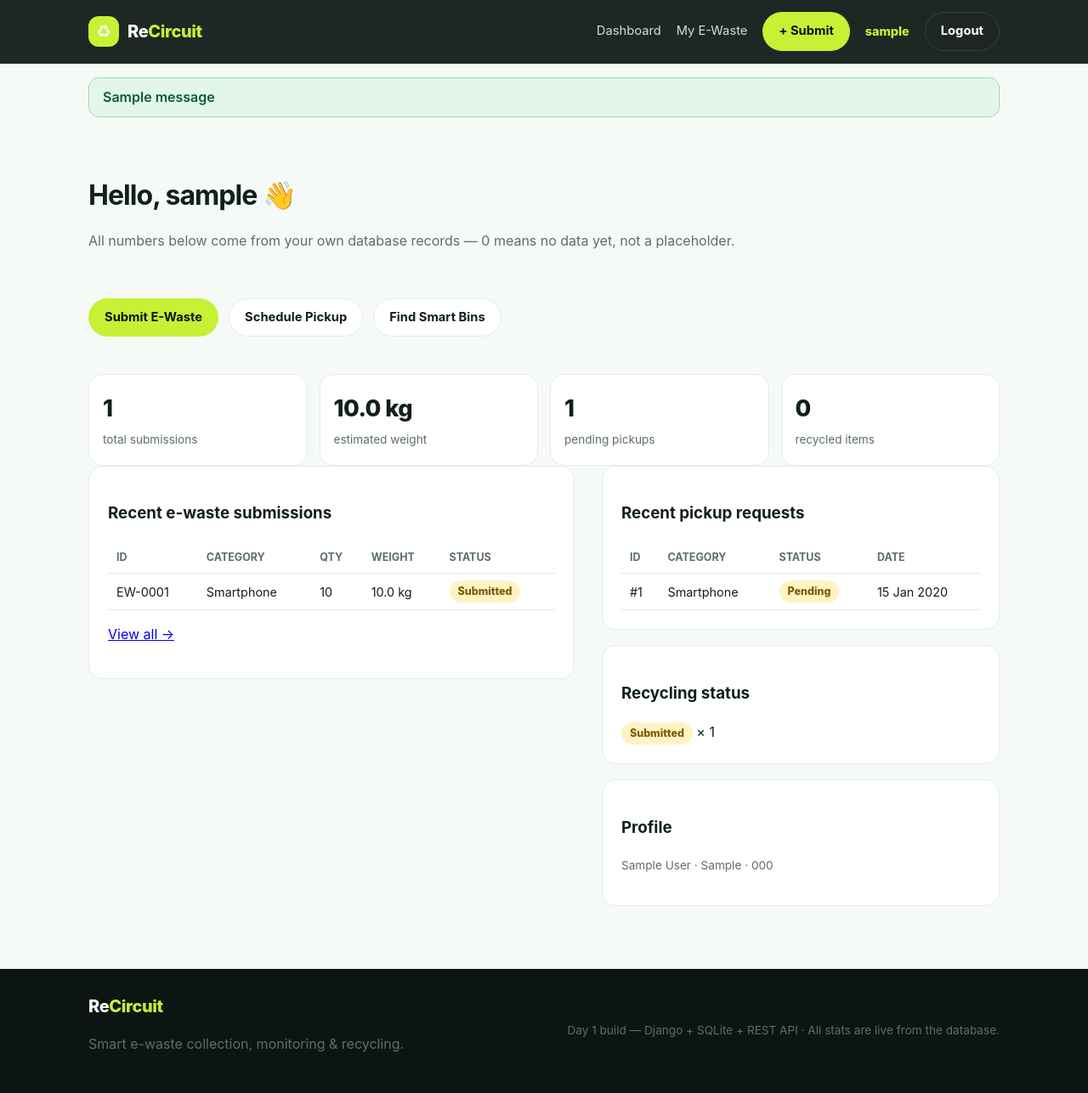
After one commit to suryansh-cse/ReCircuit, a Django app: page /dashboard/ in a window 1280 px wide. The commit adds this page. Shown: the whole page at 85% size. Run offline with Django 5.2, Linux system fonts and the light colour scheme; a user stored in the database is signed in; tables that the repository leaves empty hold one stand-in row (values such as "Sample post"); one stand-in notice (Sample message) is shown.

Commit message:
Day 2: auth, dashboard, e-waste submission (owner-only, real DB data)

```diff
--- a/core/admin.py
+++ b/core/admin.py
@@ -8,8 +8,8 @@ from waste.models import Collection, EwasteSubmission, PickupRequest, RecyclingR
 
 @admin.register(Profile)
 class ProfileAdmin(admin.ModelAdmin):
-    list_display = ('user', 'phone', 'created_at')
-    search_fields = ('user__username', 'phone')
+    list_display = ('user', 'full_name', 'city', 'phone', 'created_at')
+    search_fields = ('user__username', 'full_name', 'phone', 'city')
 
 
 @admin.register(SmartBin)
--- a/core/urls.py
+++ b/core/urls.py
@@ -1,8 +1,16 @@
-"""Core page routes."""
+"""Core page routes (Day 1 landing + Day 2 auth/dashboard/submissions)."""
 from django.urls import path
 
 from . import views
 
 urlpatterns = [
     path('', views.landing, name='landing'),
+    path('register/', views.register_view, name='register'),
+    path('login/', views.login_view, name='login'),
+    path('logout/', views.logout_view, name='logout'),
+    path('dashboard/', views.dashboard, name='dashboard'),
+    path('submit/', views.submit_ewaste, name='submit-ewaste'),
+    path('my-ewaste/', views.my_ewaste, name='my-ewaste'),
+    path('schedule-pickup/', views.schedule_pickup_placeholder, name='schedule-pickup'),
+    path('find-bins/', views.find_bins_placeholder, name='find-bins'),
 ]
--- a/core/views.py
+++ b/core/views.py
@@ -1,7 +1,149 @@
-"""Core pages (Day 1: landing only; auth + dashboards come Day 2)."""
-from django.shortcuts import render
+"""Core pages: landing (Day 1) + auth/dashboard/submissions (Day 2)."""
+from django.contrib import messages
+from django.contrib.auth import authenticate, login, logout
+from django.contrib.auth.decorators import login_required
+from django.contrib.auth.forms import AuthenticationForm
+from django.db.models import Count, Sum
+from django.shortcuts import redirect, render
+
+from core.models import Profile
+from waste.models import EwasteSubmission, PickupRequest
+
+from .forms import EwasteSubmissionForm, ProfileForm, RegisterForm
 
 
 def landing(request):
     """Public landing page — stats are loaded live via /api/dashboard/stats/."""
     return render(request, 'core/landing.html')
+
+
+# ---------- Auth ----------
+
+def register_view(request):
+    """Create a real User (hashed password) + Profile, then log them in."""
+    if request.user.is_authenticated:
+        return redirect('dashboard')
+    if request.method == 'POST':
+        form = RegisterForm(request.POST)
+        profile_form = ProfileForm(request.POST)
+        if form.is_valid() and profile_form.is_valid():
+            user = form.save()  # password hashed by UserCreationForm
+            Profile.objects.create(
+                user=user,
+                full_name=profile_form.cleaned_data['full_name'].strip(),
+                phone=profile_form.cleaned_data['phone'].strip(),
+                address=profile_form.cleaned_data['address'].strip(),
+                city=profile_form.cleaned_data['city'].strip(),
+            )
+            login(request, user)
+            messages.success(request, f'Welcome to ReCircuit, {user.username}!')
+            return redirect('dashboard')
+    else:
+        form = RegisterForm()
+        profile_form = ProfileForm()
+    return render(
+        request, 'core/register.html', {'form': form, 'profile_form': profile_form}
+    )
+
+
+def login_view(request):
+    """Log in with username + password. Honors ?next= for protected pages."""
+    if request.user.is_authenticated:
+        return redirect('dashboard')
+    if request.method == 'POST':
+        form = AuthenticationForm(request, data=request.POST)
+        if form.is_valid():
+            user = form.get_user()
+            login(request, user)
+            # Ensure a profile exists for users created via admin/createsuperuser.
+            Profile.objects.get_or_create(user=user)
+            messages.success(request, f'Welcome back, {user.username}!')
+            return redirect(request.POST.get('next') or request.GET.get('next') or 'dashboard')
+    else:
+        form = AuthenticationForm()
+    return render(request, 'core/login.html', {'form': form})
+
+
+def logout_view(request):
+    """Log out (GET or POST for student simplicity) and return home."""
+    if request.user.is_authenticated:
+        logout(request)
+        messages.info(request, 'You have been logged out.')
+    return redirect('landing')
+
+
+# ---------- Protected user side ----------
+
+@login_required
+def dashboard(request):
+    """User dashboard — every number comes from this user's own DB rows."""
+    Profile.objects.get_or_create(user=request.user)
+    submissions = EwasteSubmission.objects.filter(user=request.user)
+    pickups = PickupRequest.objects.filter(user=request.user)
+
+    total_submissions = submissions.count()
+    total_weight = submissions.aggregate(total=Sum('estimated_weight'))['total'] or 0.0
+    pending_pickups = pickups.filter(status='pending').count()
+    recycled_items = submissions.filter(status='recycled').count()
+
+    status_breakdown = list(
+        submissions.values('status').annotate(count=Count('id')).order_by('status')
+    )
+    recent_submissions = submissions.order_by('-created_at')[:5]
+    recent_pickups = pickups.order_by('-created_at')[:5]
+
+    return render(request, 'core/dashboard.html', {
+        'total_submissions': total_submissions,
+        'total_weight': round(total_weight, 2),
+        'pending_pickups': pending_pickups,
+        'recycled_items': recycled_items,
+        'status_breakdown': status_breakdown,
+        'recent_submissions': recent_submissions,
+        'recent_pickups': recent_pickups,
+        'profile': request.user.profile,
+    })
+
+
+@login_required
+def submit_ewaste(request):
+    """Save a real EwasteSubmission row owned by request.user."""
+    if request.method == 'POST':
+        form = EwasteSubmissionForm(request.POST)
+        if form.is_valid():
+            submission = form.save(commit=False)
+            submission.user = request.user  # never trust client for ownership
+            submission.status = EwasteSubmission.Status.SUBMITTED
+            submission.save()
+            messages.success(
+                request,
+                f'E-waste submitted! ID EW-{submission.pk:04d} ({submission.get_category_display()}).',
+            )
+            return redirect('my-ewaste')
+    else:
+        form = EwasteSubmissionForm()
+    return render(request, 'core/submit.html', {'form': form})
+
+
+@login_required
+def my_ewaste(request):
+    """Owner-only list — users can never see another user's rows."""
+    submissions = EwasteSubmission.objects.filter(user=request.user).order_by('-created_at')
+    return render(request, 'core/my_ewaste.html', {'submissions': submissions})
+
+
+@login_required
+def schedule_pickup_placeholder(request):
+    """Real route so dashboard buttons work; full pickup system lands Day 3."""
+    return render(request, 'core/placeholder.html', {
+        'title': 'Schedule Pickup',
+        'message': 'Doorstep pickup requests open on Day 3. Your submissions above are already saved and will be linkable to a pickup then.',
+    })
+
+
+@login_required
+def find_bins_placeholder(request):
+    """Real route so dashboard buttons work; smart-bin map lands Day 4/7."""
+    return render(request, 'core/placeholder.html', {
+        'title': 'Find Smart Bins',
+        'message': 'The live smart-bin map opens on Day 4. Your dashboard stats already reflect real bin data via /api/dashboard/stats/.',
+    })
--- a/static/css/style.css
+++ b/static/css/style.css
@@ -101,6 +101,37 @@ code { background: #0f1f18; color: #c6f135; padding: 2px 8px; border-radius: 8px
 .footer-inner { display: flex; justify-content: space-between; gap: 20px; align-items: center; flex-wrap: wrap; }
 .footer .brand-text { color: #fff; }
 
+/* DAY 2 — auth, dashboard, forms, tables (appended, Day 1 untouched) */
+.narrow { max-width: 560px; }
+.card { background: #fff; border: 1px solid var(--line); border-radius: var(--radius); padding: 22px; margin-bottom: 18px; }
+.form label { display: block; font-weight: 700; font-size: 0.9rem; margin: 12px 0 4px; }
+.input, .form input, .form select, .form textarea { width: 100%; padding: 10px 12px; border: 1px solid var(--line); border-radius: 10px; font-size: 0.95rem; font-family: inherit; background: #fbfdfb; }
+.input:focus, .form input:focus, .form select:focus, .form textarea:focus { outline: 2px solid var(--accent); border-color: var(--primary); }
+.btn-block { width: 100%; margin-top: 16px; }
+.form-sub { margin: 20px 0 4px; font-size: 1rem; }
+.form-errors, .field-error { background: #fdecec; border: 1px solid #f3b8b8; color: #8f1d1d; border-radius: 10px; padding: 8px 12px; margin: 8px 0; font-size: 0.85rem; }
+.field-error ul, .form-errors ul { margin: 0; padding-left: 18px; }
+.flash-wrap { padding-top: 16px; }
+.flash { border-radius: 12px; padding: 10px 16px; margin-bottom: 10px; font-weight: 600; }
+.flash-success { background: #e3f6ec; border: 1px solid #9adbb5; color: #0b5c36; }
+.flash-info { background: #e8f1fd; border: 1px solid #a9c6f2; color: #1d3f8f; }
+.flash-error, .flash-danger { background: #fdecec; border: 1px solid #f3b8b8; color: #8f1d1d; }
+.nav-user { color: var(--accent); font-weight: 800; font-size: 0.9rem; }
+.dash-head { display: flex; justify-content: space-between; align-items: flex-start; gap: 16px; flex-wrap: wrap; margin-bottom: 18px; }
+.dash-head h2 { margin: 0; }
+.stat-grid.four { grid-template-columns: repeat(4, 1fr); }
+.dash-cols { align-items: start; }
+.table { width: 100%; border-collapse: collapse; font-size: 0.9rem; }
+.table th, .table td { text-align: left; padding: 8px 10px; border-bottom: 1px solid var(--line); }
+.table th { color: var(--muted); font-size: 0.78rem; text-transform: uppercase; }
+.status { display: inline-block; padding: 3px 10px; border-radius: 999px; font-size: 0.78rem; font-weight: 800; }
+.status-submitted, .status-pending { background: #fff3c4; color: #7a5c00; }
+.status-collected, .status-assigned { background: #e8f1fd; color: #1d3f8f; }
+.status-processing, .status-in_transit { background: #f0e6fd; color: #5b21b6; }
+.status-recycled { background: #e3f6ec; color: #0b5c36; }
+.empty { background: #f2f7f3; border: 1px dashed var(--line); border-radius: 12px; padding: 18px; color: var(--muted); }
+.status-list { list-style: none; padding: 0; margin: 0; display: flex; flex-direction: column; gap: 8px; }
+
 /* RESPONSIVE */
 @media (max-width: 900px) {
   .hero-grid, .two-col { grid-template-columns: 1fr; }
--- a/templates/base.html
+++ b/templates/base.html
@@ -18,15 +18,30 @@
         <span class="brand-tag">Track. Collect. Recycle.</span>
       </a>
       <nav class="nav-links">
-        <a href="#how">How it works</a>
-        <a href="#why">Why e-waste</a>
-        <a href="#bins">Smart bins</a>
-        <a href="#stats">Live impact</a>
-        <a href="/admin/" class="btn btn-ghost">Admin</a>
-        <a href="#cta" class="btn btn-primary">Get started</a>
+        {% if user.is_authenticated %}
+          <a href="{% url 'dashboard' %}">Dashboard</a>
+          <a href="{% url 'my-ewaste' %}">My E-Waste</a>
+          <a href="{% url 'submit-ewaste' %}" class="btn btn-primary">+ Submit</a>
+          <span class="nav-user">{{ user.username }}</span>
+          <a href="{% url 'logout' %}" class="btn btn-ghost">Logout</a>
+        {% else %}
+          <a href="{% url 'landing' %}#how">How it works</a>
+          <a href="{% url 'landing' %}#bins">Smart bins</a>
+          <a href="{% url 'landing' %}#stats">Live impact</a>
+          <a href="{% url 'login' %}">Login</a>
+          <a href="{% url 'register' %}" class="btn btn-primary">Get started</a>
+        {% endif %}
       </nav>
     </div>
   </header>
+
+  {% if messages %}
+  <div class="container flash-wrap">
+    {% for message in messages %}
+      <div class="flash flash-{{ message.tags|default:'info' }}">{{ message }}</div>
+    {% endfor %}
+  </div>
+  {% endif %}
 
   <main>
     {% block content %}{% endblock %}
--- /dev/null
+++ b/templates/core/dashboard.html
@@ -0,0 +1,80 @@
+{% extends "base.html" %}
+{% block title %}Dashboard — ReCircuit{% endblock %}
+{% block content %}
+<section class="section">
+  <div class="container">
+    <div class="dash-head">
+      <div>
+        <h2>Hello, {{ user.username }} 👋</h2>
+        <p class="muted">All numbers below come from your own database records — 0 means no data yet, not a placeholder.</p>
+      </div>
+      <div class="hero-actions">
+        <a href="{% url 'submit-ewaste' %}" class="btn btn-primary">Submit E-Waste</a>
+        <a href="{% url 'schedule-pickup' %}" class="btn btn-outline">Schedule Pickup</a>
+        <a href="{% url 'find-bins' %}" class="btn btn-outline">Find Smart Bins</a>
+      </div>
+    </div>
+
+    <div class="stat-grid four">
+      <div class="stat"><span class="stat-value">{{ total_submissions }}</span><span class="stat-label">total submissions</span></div>
+      <div class="stat"><span class="stat-value">{{ total_weight }} kg</span><span class="stat-label">estimated weight</span></div>
+      <div class="stat"><span class="stat-value">{{ pending_pickups }}</span><span class="stat-label">pending pickups</span></div>
+      <div class="stat"><span class="stat-value">{{ recycled_items }}</span><span class="stat-label">recycled items</span></div>
+    </div>
+
+    <div class="two-col dash-cols">
+      <div class="card">
+        <h3>Recent e-waste submissions</h3>
+        {% if recent_submissions %}
+        <table class="table">
+          <tr><th>ID</th><th>Category</th><th>Qty</th><th>Weight</th><th>Status</th></tr>
+          {% for s in recent_submissions %}
+          <tr>
+            <td>EW-{{ s.pk|stringformat:"04d" }}</td>
+            <td>{{ s.get_category_display }}</td>
+            <td>{{ s.quantity }}</td>
+            <td>{{ s.estimated_weight }} kg</td>
+            <td><span class="status status-{{ s.status }}">{{ s.get_status_display }}</span></td>
+          </tr>
+          {% endfor %}
+        </table>
+        <p><a href="{% url 'my-ewaste' %}">View all →</a></p>
+        {% else %}
+        <div class="empty">No submissions yet. <a href="{% url 'submit-ewaste' %}">Submit your first e-waste</a>.</div>
+        {% endif %}
+      </div>
+      <div>
+        <div class="card">
+          <h3>Recent pickup requests</h3>
+          {% if recent_pickups %}
+          <table class="table">
+            <tr><th>ID</th><th>Category</th><th>Status</th><th>Date</th></tr>
+            {% for p in recent_pickups %}
+            <tr><td>#{{ p.pk }}</td><td>{{ p.get_category_display }}</td><td><span class="status status-{{ p.status }}">{{ p.get_status_display }}</span></td><td>{{ p.created_at|date:"d M Y" }}</td></tr>
+            {% endfor %}
+          </table>
+          {% else %}
+          <div class="empty">No pickups yet. Pickup requests open on Day 3.</div>
+          {% endif %}
+        </div>
+        <div class="card">
+          <h3>Recycling status</h3>
+          {% if status_breakdown %}
+          <ul class="status-list">
+            {% for row in status_breakdown %}
+            <li><span class="status status-{{ row.status }}">{{ row.status|title }}</span> × {{ row.count }}</li>
+            {% endfor %}
+          </ul>
+          {% else %}
+          <div class="empty">Nothing in the recycling pipeline yet.</div>
+          {% endif %}
+        </div>
+        <div class="card">
+          <h3>Profile</h3>
+          <p class="muted small">{{ profile.full_name|default:user.username }}{% if profile.city %} · {{ profile.city }}{% endif %}{% if profile.phone %} · {{ profile.phone }}{% endif %}</p>
+        </div>
+      </div>
+    </div>
+  </div>
+</section>
+{% endblock %}
```
Also changed, not shown: templates/core/login.html (added, +19 -0 lines), templates/core/my_ewaste.html (added, +32 -0 lines), templates/core/placeholder.html (added, +16 -0 lines), templates/core/register.html (added, +29 -0 lines), templates/core/submit.html (added, +25 -0 lines).
